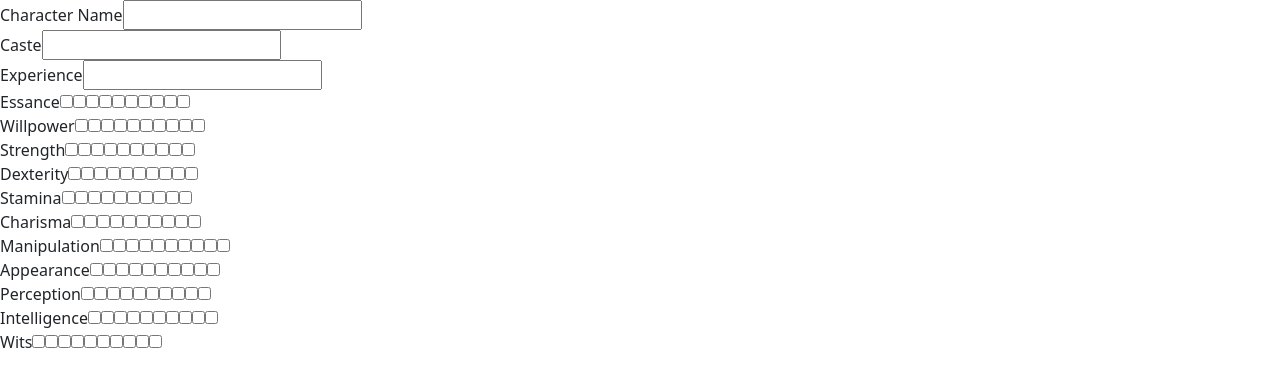
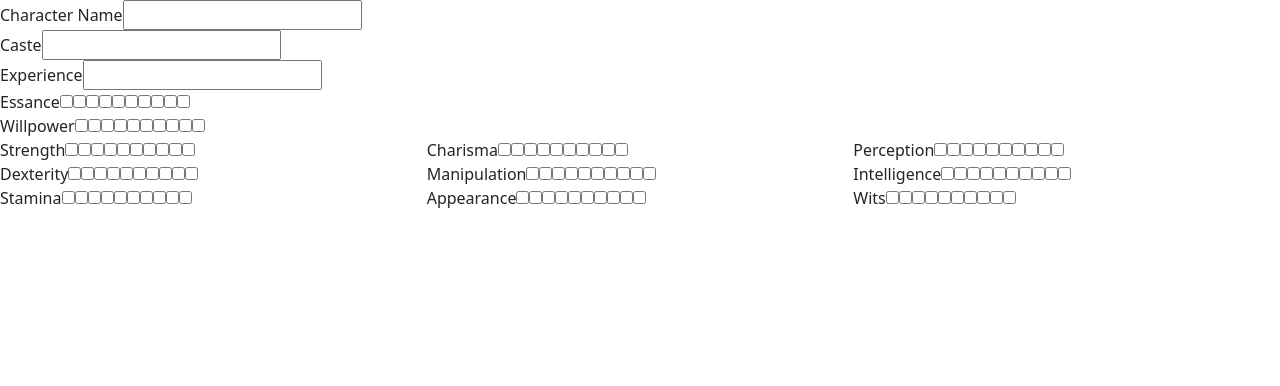
Before and after one commit to rljt24/Exalted, a React (Vite) app in the folder solarCharacterPage/: page / in a window 1280 px wide. Shown: the top 386 px of the page. Built offline with nearby package versions, Linux system fonts and the light colour scheme.

Commit message:
made the attributes section spaced across the page

```diff
--- a/solarCharacterPage/src/App.css
+++ b/solarCharacterPage/src/App.css
@@ -0,0 +1,7 @@
+#flex {
+  display: flex;
+  flex-wrap: wrap;
+}
+#flex div {
+  width: 33.33333%;
+}
--- a/solarCharacterPage/src/components/Attributes.tsx
+++ b/solarCharacterPage/src/components/Attributes.tsx
@@ -1,25 +1,29 @@
 import React from "react";
 import { useState } from "react";
+import "../App.css"
 
 function Attributes() {
   const startState: boolean[] = Array.from({ length: 10 }, () => false);
-  const attributesList: string[] = [
-    "Strength",
+  const attributesList: string[][] = [
+    ["Strength",
     "Dexterity",
-    "Stamina",
-    "Charisma",
+    "Stamina"],
+    ["Charisma",
     "Manipulation",
-    "Appearance",
-    "Perception",
+    "Appearance"],
+    ["Perception",
     "Intelligence",
-    "Wits",
+    "Wits"]
   ];
+
   const checkboxesList: [
     boolean[],
     React.Dispatch<React.SetStateAction<boolean[]>>
-  ][] = Array.from({ length: attributesList.length }, () =>
-    useState(startState)
-  );
+  ][][] = Array.from({ length: attributesList.length }, () => (
+            Array.from({length: attributesList[0].length}, () => (
+                useState(startState))
+            )
+        ));
 
   const handleCheckbox = (
     index: number,
@@ -37,11 +41,14 @@ function Attributes() {
 
   return (
     <>
-      <form>
-        {attributesList.map((attribute, indexFirst) => (
+      <form id="flex">
+            {attributesList.map((category, indexThird) => (
+            <div>
+            <React.Fragment key={indexThird}>
+            {attributesList[indexThird].map((attribute, indexFirst) => (
             <React.Fragment key={indexFirst}>
                 <label>{attribute}</label>
-            {checkboxesList[indexFirst][0].map((checked, indexSecond) => (
+                {checkboxesList[indexThird][indexFirst][0].map((checked, indexSecond) => (
                 <input
                     type="checkbox"
                     key={indexSecond}
@@ -49,8 +56,8 @@ function Attributes() {
                     onClick={() =>
                     handleCheckbox(
                         indexSecond,
-                    checkboxesList[indexFirst][0],
-                    checkboxesList[indexFirst][1]
+                        checkboxesList[indexThird][indexFirst][0],
+                        checkboxesList[indexThird][indexFirst][1]
                     )
                     }
                 ></input>
@@ -58,6 +65,9 @@ function Attributes() {
                 <br></br>
             </React.Fragment>
             ))}
+            </React.Fragment>
+            </div>
+        ))}
       </form>
     </>
   );
```
Lines whose indentation alone changed are shown as unchanged.
